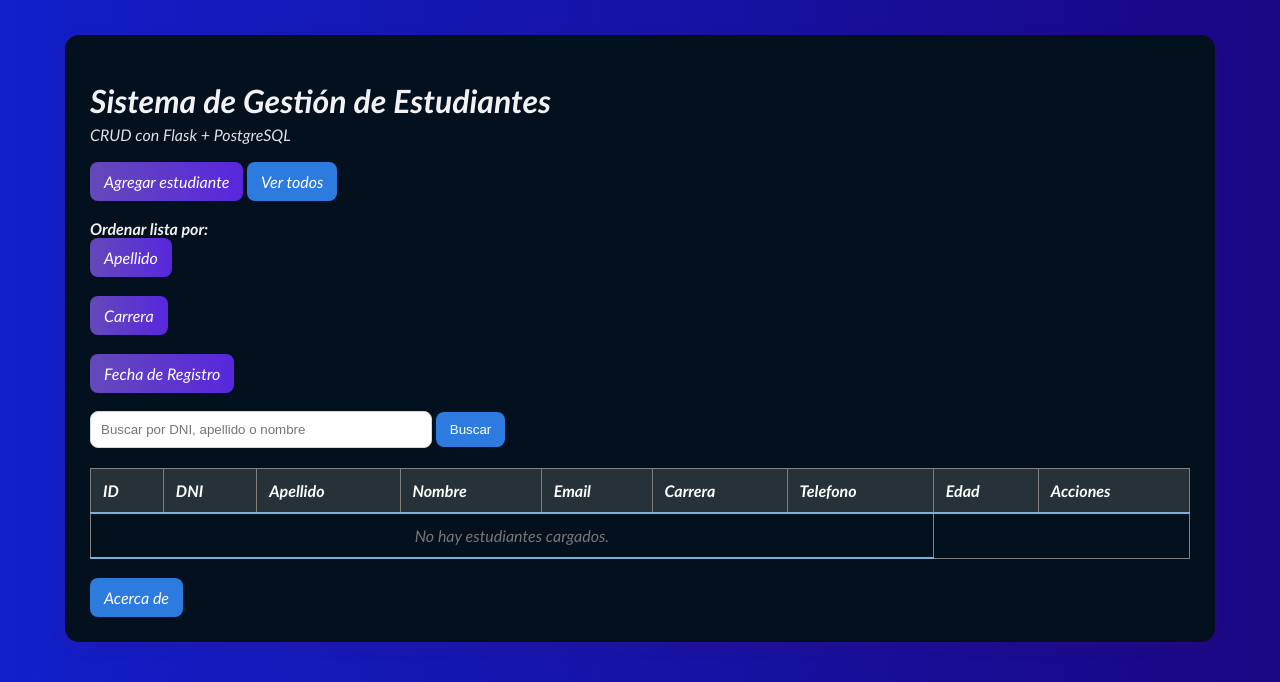
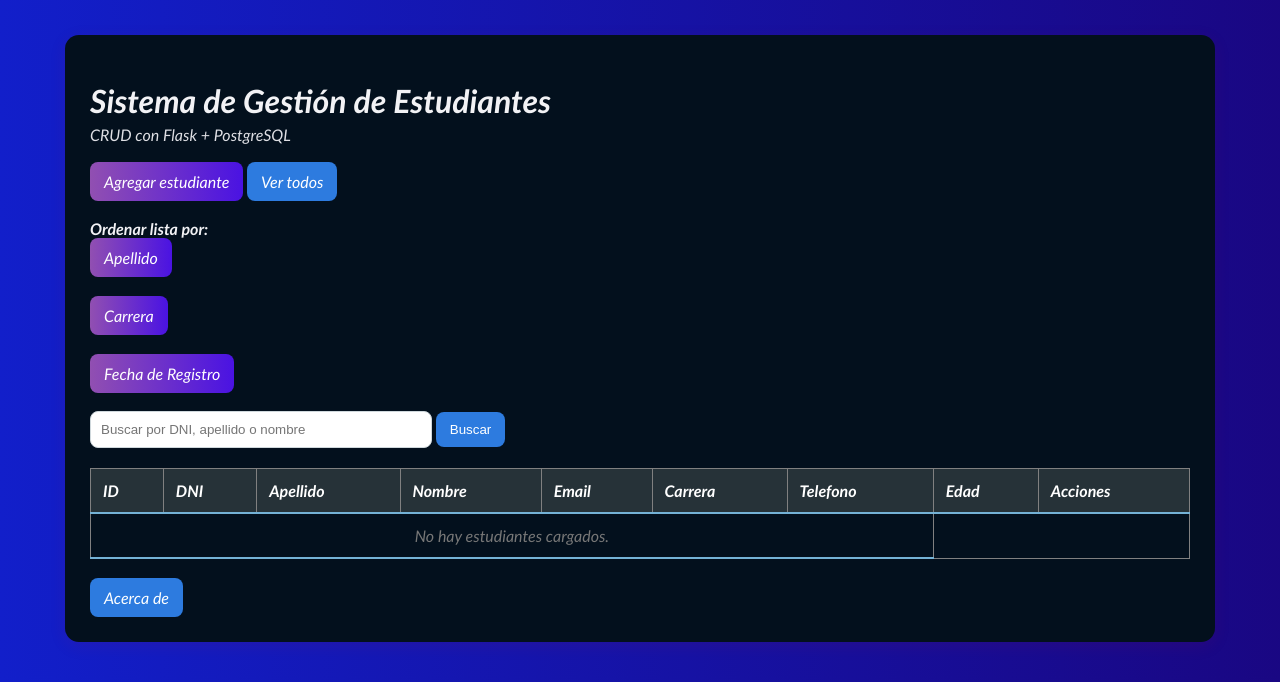
Before and after one commit to JonyCarp14/TP_Integrador, a Flask app: page / in a window 1280 px wide. Shown: the top 682 px of the page. Run offline with Flask 3, Linux system fonts and the light colour scheme; data that the repository does not hold is empty; some libraries are stand-ins or nearby versions.

Commit message:
Cambio del color de boton

```diff
--- a/static/style.css
+++ b/static/style.css
@@ -32,7 +32,7 @@ h1 {
 
 .btn, button {
     display: inline-block;
-    background: linear-gradient(to right, #7f59e6c7, hsl(256, 73%, 51%));
+    background: linear-gradient(to right, #b961dbc7, hsl(256, 85%, 48%));
     color: #ffffff !important;
     padding: 10px 14px;
     border: none;
```
